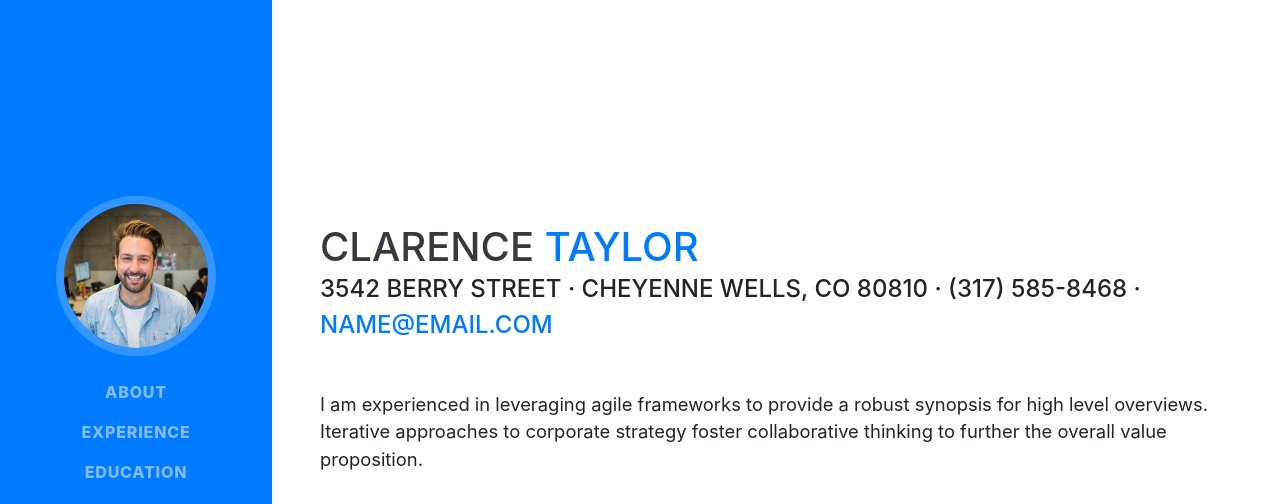
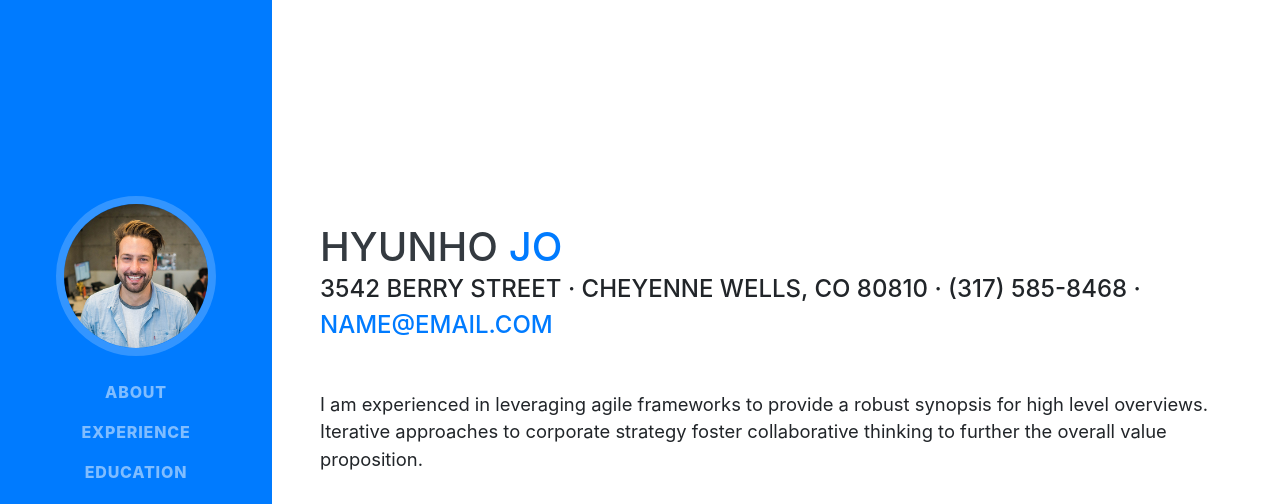
Before and after one commit to johh201200/johh201200.github.io, a website with bundled scripts: page index.html in a window 1280 px wide. Shown: the top 504 px of the page. Built offline with nearby package versions, Linux system fonts and the light colour scheme; a web font is replaced by a local one.

Commit message:
second commit

```diff
--- a/index.html
+++ b/index.html
@@ -63,8 +63,8 @@
 
     <section class="resume-section p-3 p-lg-5 d-flex align-items-center" id="about">
       <div class="w-100">
-        <h1 class="mb-0">Clarence
-          <span class="text-primary">Taylor</span>
+        <h1 class="mb-0">Hyunho
+          <span class="text-primary">Jo</span>
         </h1>
         <div class="subheading mb-5">3542 Berry Street · Cheyenne Wells, CO 80810 · (317) 585-8468 ·
           <a href="mailto:name@email.com">name@email.com</a>
```
